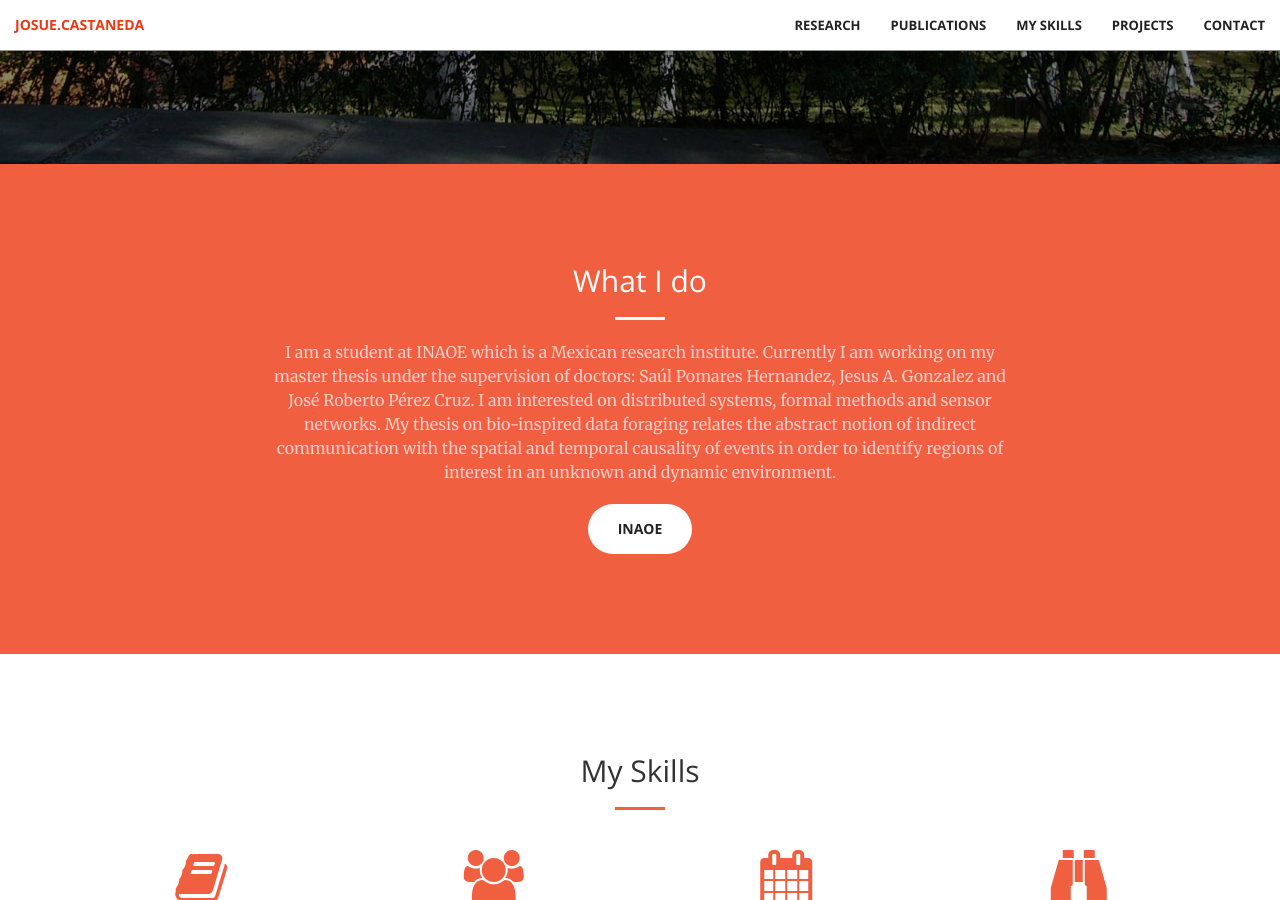
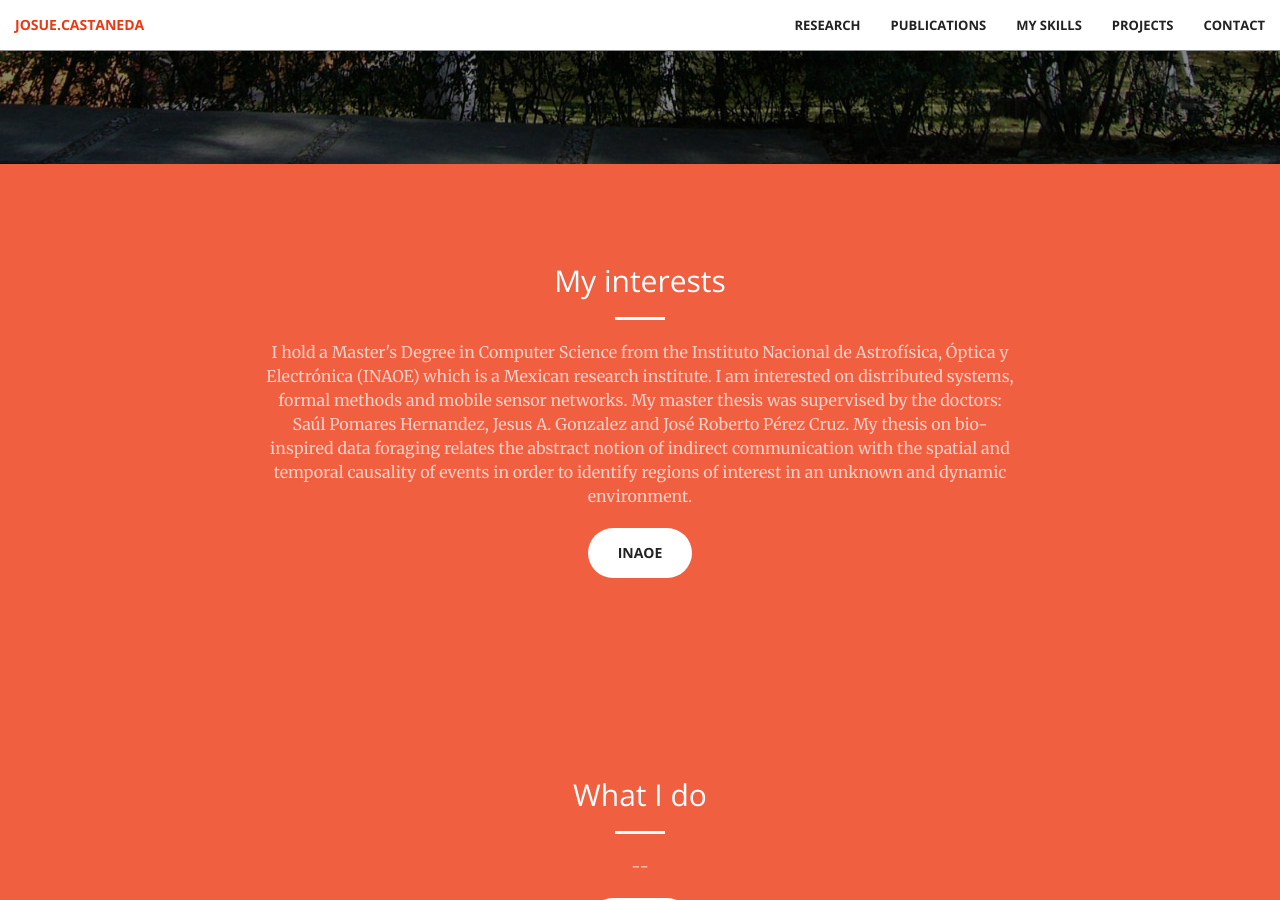
Before and after one commit to JosueCastaneda/JosueCastaneda.github.io, a Jekyll site: the page built from index.html, in a window 1280 px wide and 900 px high, scrolled down 736 px. Built offline with Jekyll 4.4.1, drawn with Linux system fonts in a browser that asks for light colours.

Commit message:
Update call-to-action.html

```diff
--- a/_includes/call-to-action.html
+++ b/_includes/call-to-action.html
@@ -1,10 +1,33 @@
 <section class="bg-primary" id="about">
+    <div class="container">
+        <div class="row">
+            <div class="col-lg-8 col-lg-offset-2 text-center">
+                <h2 class="section-heading">My interests</h2>
+                <hr class="light">
+                <p class="text-faded">
+                    I hold a Master's Degree in Computer Science from the Instituto Nacional de Astrofísica, Óptica y Electrónica (INAOE) which is a Mexican research institute.
+                    I am interested on distributed systems, formal methods and mobile sensor networks.
+                    My master thesis was supervised by the doctors: Saúl Pomares Hernandez, Jesus A. Gonzalez and José Roberto Pérez Cruz.
+                    My thesis on bio-inspired data foraging relates the abstract notion of indirect communication with the spatial and
+                    temporal causality of events in order to identify regions of interest in an unknown and dynamic environment.
+
+                </p>
+                <a href="http://www.inaoep.mx/" class="btn btn-default btn-xl">INAOE</a>
+            </div>
+        </div>
+    </div>
+</section>
+
+<section class="bg-primary" id="publications">
     <div class="container">
         <div class="row">
             <div class="col-lg-8 col-lg-offset-2 text-center">
                 <h2 class="section-heading">What I do</h2>
                 <hr class="light">
-                <p class="text-faded">I am a student at INAOE which is a Mexican research institute. Currently I am working on my master thesis under the supervision of doctors: Saúl Pomares Hernandez, Jesus A. Gonzalez and José Roberto Pérez Cruz. I am interested on distributed systems, formal methods and sensor networks. My thesis on bio-inspired data foraging relates the abstract notion of indirect communication with the spatial and temporal causality of events in order to identify regions of interest in an unknown and dynamic environment.</p>
+                <p class="text-faded">
+                   --
+
+                </p>
                 <a href="http://www.inaoep.mx/" class="btn btn-default btn-xl">INAOE</a>
             </div>
         </div>
```
